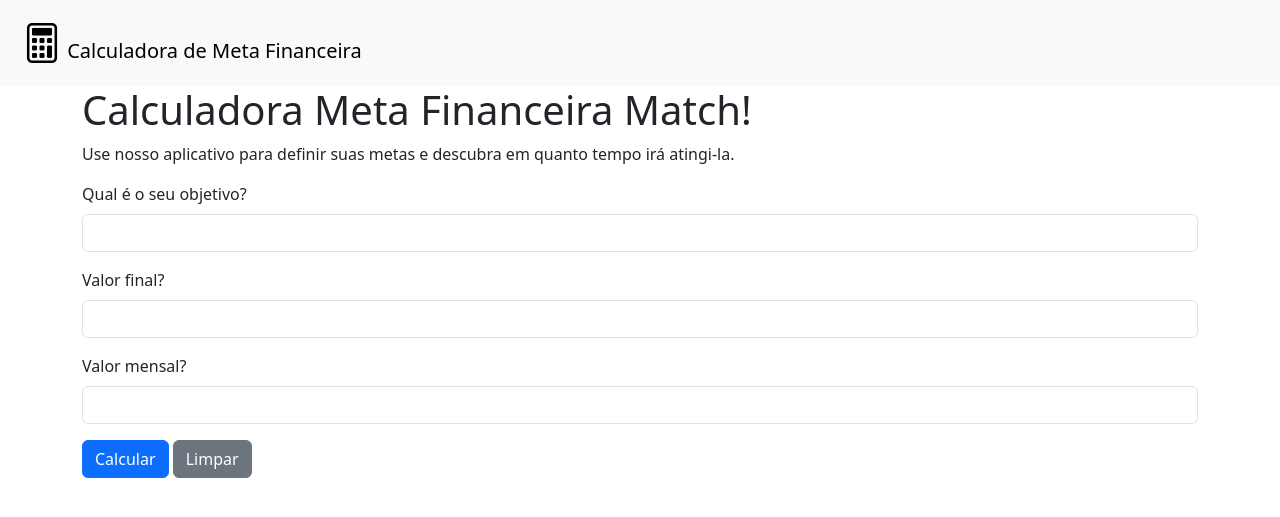
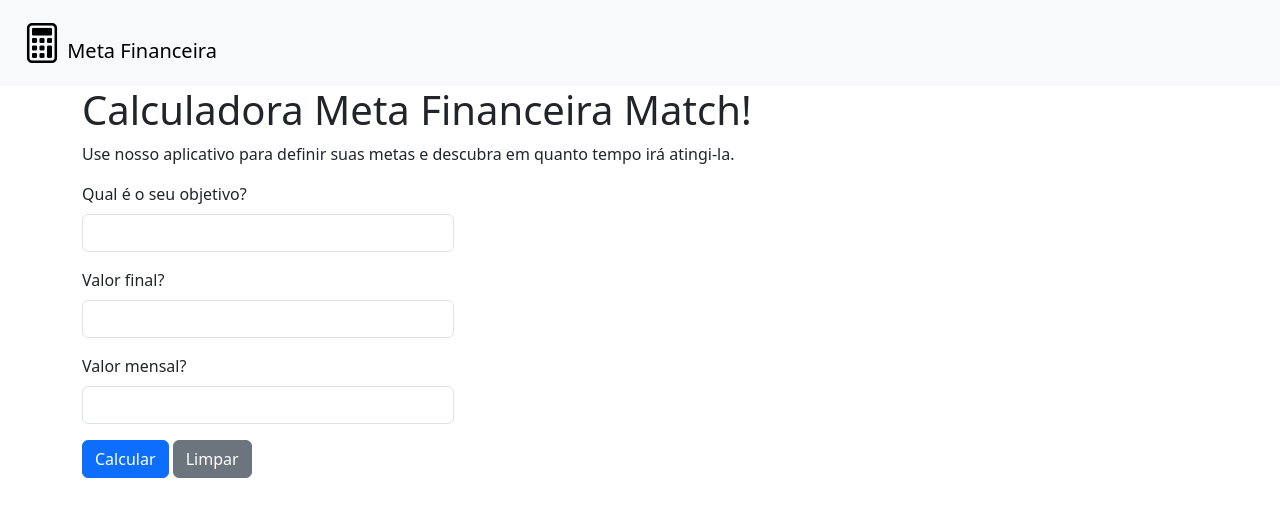
Before and after one commit to edilsontorres/metaFinanceiraMetch, a Django app: page / in a window 1280 px wide. Shown: the top 517 px of the page. Run offline with Django 4.2, Linux system fonts and the light colour scheme.

Commit message:
estilizando home

```diff
--- a/app_metaFinanceira/templates/home.html
+++ b/app_metaFinanceira/templates/home.html
@@ -16,7 +16,7 @@
     <div class="container-fluid">
       <a class="navbar-brand" href="/" style="font-size: 20px;">
         <i class="bi bi-calculator fs-1"></i>
-        Calculadora de Meta Financeira
+        Meta Financeira
       </a>
     </div>
   </nav>
@@ -30,6 +30,7 @@
     <div class="container" name="formulario_metas">
       <form method="post" action="{% url 'calcular' %}" class="needs-validation" novalidate>
         {% csrf_token %}
+        <div class="col-4">
           <div class="mb-3">
             <label for="objetivo" class="form-label">Qual é o seu objetivo?</label>
             <input type="text" class="form-control" name="objetivo" id="objetivo" required>
@@ -49,6 +50,7 @@
             <input type="text" class="form-control" name="valorMensal" id="valorMensal" required>
             <div class="invalid-feedback">
               Informe quanto você pode poupar por mês
+            </div>
           </div>
         </div>
         <button type="submit" class="btn btn-primary">Calcular</button>
@@ -83,24 +85,23 @@
         </tr>
       </tbody>
     </table>
-  <!-- Precisa estilizar esse campo -->
-  <a href="/">Fazer um novo cálculo</a>
+    <a href="/" class="btn btn-success">Novo cálculo</a>
   </section>
 
   {% endif %}
   <script src="https://cdn.jsdelivr.net/npm/bootstrap@5.3.2/dist/js/bootstrap.bundle.min.js"
-    integrity="sha384-C6RzsynM9kWDrMNeT87bh95OGNyZPhcTNXj1NW7RuBCsyN/o0jlpcV8Qyq46cDfL"
-    crossorigin="anonymous">
+    integrity="sha384-C6RzsynM9kWDrMNeT87bh95OGNyZPhcTNXj1NW7RuBCsyN/o0jlpcV8Qyq46cDfL" crossorigin="anonymous">
     </script>
   <script src="{% static 'js/formValidation.js' %}"></script>
   <script src="{% static 'js/limparCampos.js' %}"></script>
   <script src="{% static 'jquery-3.7.1.min.js' %}"></script>
   <script src="{% static 'jquery.maskMoney.min.js' %}"></script>
   <script>
-    $(function(){
-      $("#meta").maskMoney({prefix:'R$ ', allowNegative: true, thousands:'.', decimal:',', affixesStay: true});
-      $("#valorMensal").maskMoney({prefix:'R$ ', allowNegative: true, thousands:'.', decimal:',', affixesStay: true});
+    $(function () {
+      $("#meta").maskMoney({ prefix: 'R$ ', allowNegative: true, thousands: '.', decimal: ',', affixesStay: true });
+      $("#valorMensal").maskMoney({ prefix: 'R$ ', allowNegative: true, thousands: '.', decimal: ',', affixesStay: true });
     })
   </script>
 </body>
+
 </html>
--- a/app_metaFinanceira/views.py
+++ b/app_metaFinanceira/views.py
@@ -46,4 +46,4 @@ def formatarResultado(resultado):
         return f'{resultado} mês'
 
     else:
-        return f'{resultadoObtido} meses'
+        return f'{resultado} meses'
```
Lines whose indentation alone changed are shown as unchanged.
